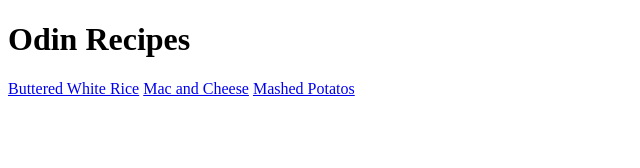
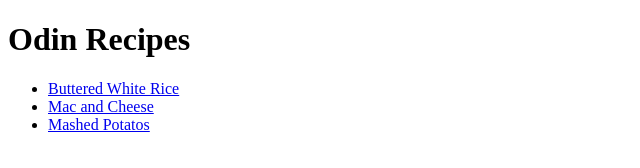
Before and after one commit to BriceAndersEvans/odin-recipes, a plain HTML site: page index.html in a window 1280 px wide. Shown: the whole page, without its empty margins (0-640 px from the left). Drawn offline with Linux system fonts and the light colour scheme.

Commit message:
Add formatting stucture to links

```diff
--- a/index.html
+++ b/index.html
@@ -9,9 +9,11 @@
     <body>
         <h1>Odin Recipes</h1>
 
-        <a href="recipes/butteredwhiterice.html">Buttered White Rice</a>
-        <a href="recipes/macandcheese.html">Mac and Cheese</a>
-        <a href="recipes/mashedpotatos.html">Mashed Potatos</a>
+        <ul>
+           <li><a href="recipes/butteredwhiterice.html">Buttered White Rice</a></li>
+           <li><a href="recipes/macandcheese.html">Mac and Cheese</a></li>
+           <li> <a href="recipes/mashedpotatos.html">Mashed Potatos</a></li>
+        </ul>
     </body>
 
 
```
